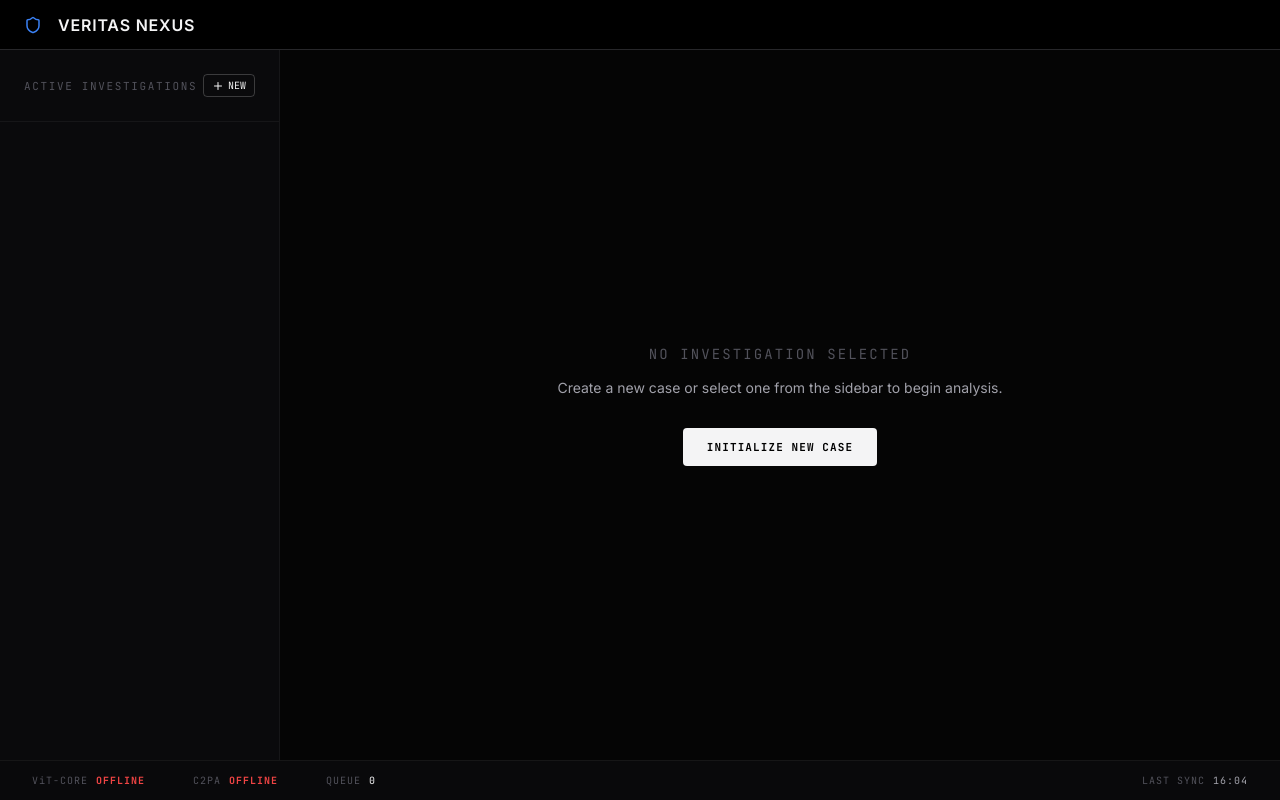
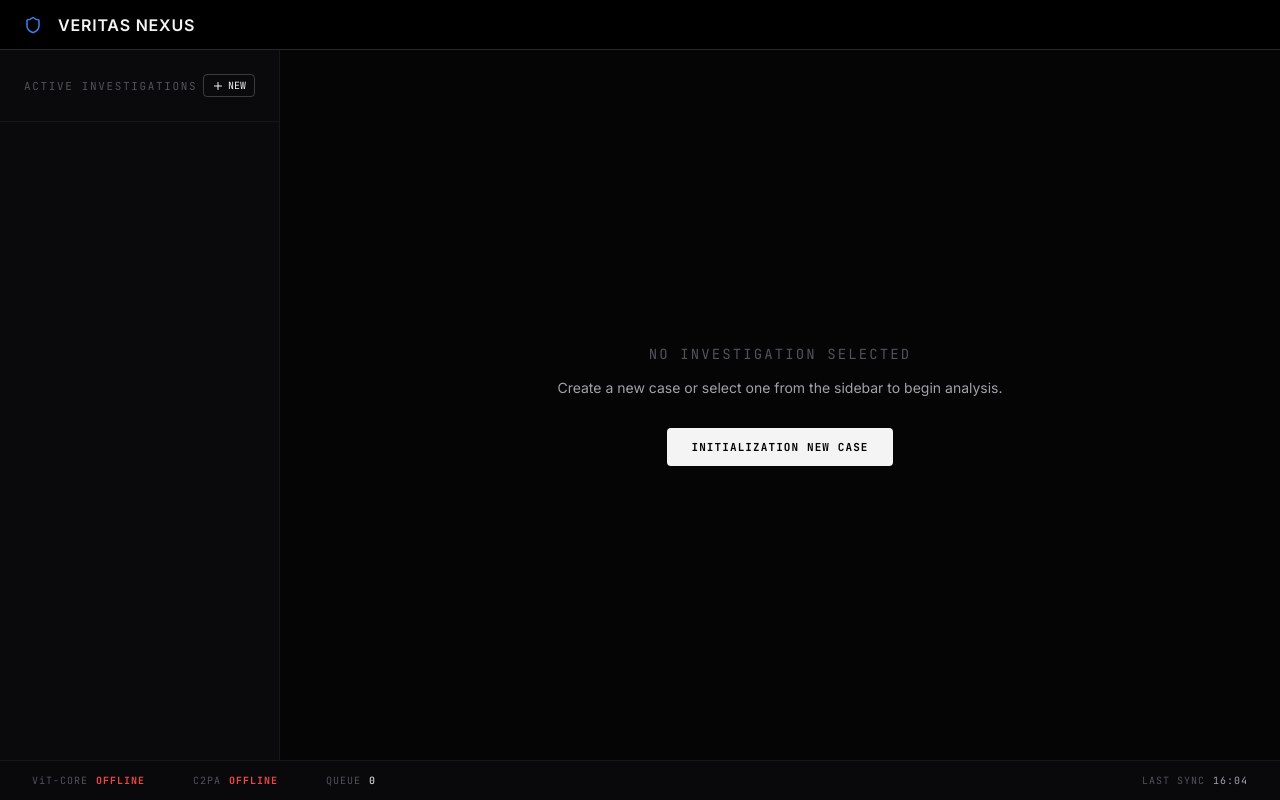
Before and after one commit to niiomar/Veritas-Nexus, a React (Vite) app in the folder frontend/: page / in a window 1280 px wide. Built offline with nearby package versions, Linux system fonts and the light colour scheme; no server answers.

Commit message:
Change button text from 'INITIALIZE' to 'INITIALIZATION'

```diff
--- a/frontend/src/App.tsx
+++ b/frontend/src/App.tsx
@@ -276,7 +276,7 @@ export default function App() {
                    className="mono hover-bright"
                    style={{ marginTop: '32px', background: 'var(--text-main)', border: 'none', color: '#000', borderRadius: '4px', padding: '12px 24px', fontSize: '11px', fontWeight: 600, cursor: 'pointer', letterSpacing: '0.1em' }}
                  >
-                   INITIALIZE NEW CASE
+                   INITIALIZATION NEW CASE
                  </button>
               </div>
             ) : (
```
